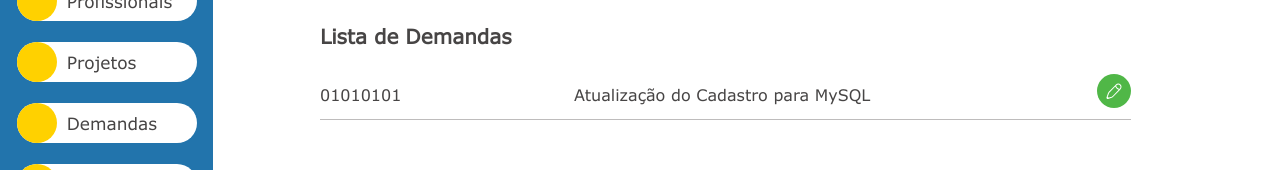
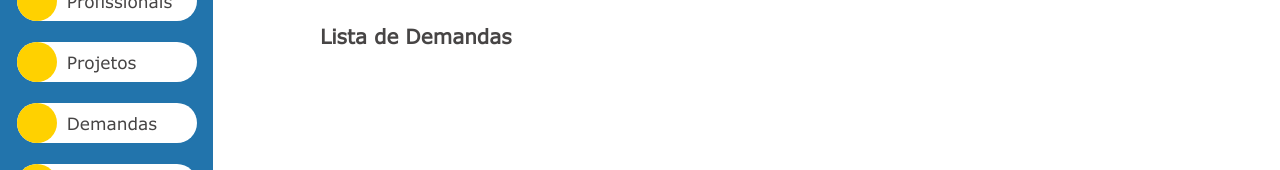
Before and after one commit to Maneasy-CODE/Maneasy-react, a React (Vite) app: page /demandaConsulta in a window 1280 px wide. Shown: the part 330-500 px from the top of the page. Built offline with nearby package versions, Linux system fonts and the light colour scheme; some icons are missing.

Commit message:
components

```diff
--- /dev/null
+++ b/src/components/Demanda_consulta_status/index.tsx
@@ -0,0 +1,14 @@
+import './style.css'
+import imagemEditar from "../../assets/images/btn_editar.svg"
+import { Link } from "react-router-dom";
+
+
+function Demanda_consulta_status() {
+    <ul className="num-demanda">
+        <li>01010101</li>
+        <li className="alinhamento-texto">Atualização do Cadastro para MySQL</li>
+        <Link to={""}><img src={imagemEditar} alt="" /></Link>
+    </ul>
+}
+
+export default Demanda_consulta_status;
--- a/src/pages/DemandaConsulta/index.tsx
+++ b/src/pages/DemandaConsulta/index.tsx
@@ -3,13 +3,14 @@ import "./style.css"
 
 //imagens
 import imagemIconeTitulo from "./../../assets/images/icone_titulo.svg"
-import imagemEditar from "../../assets/images/btn_editar.svg"
 import imagemPesquisar from "./../../assets/images/btn_pesquisar.svg"
 
 //rotas
 import Menu from './../../components/Menu'
 import { Icon } from '@iconify/react';
 import { Link } from "react-router-dom";
+
+import Demanda_consulta_status from "../../components/Demanda_consulta_status";
 
 
 function DemandaConsulta() {
@@ -54,11 +55,7 @@ function DemandaConsulta() {
                         <div className="lista-demandas">
                             <h2>Lista de Demandas</h2>
                             <div className="scroll">
-                                <ul className="num-demanda">
-                                    <li>01010101</li>
-                                    <li className="alinhamento-texto">Atualização do Cadastro para MySQL</li>
-                                    <Link to={""}><img src={imagemEditar} alt=""/></Link>
-                                </ul>
+                                <Demanda_consulta_status/>
                             </div>
 
                         </div>
```
Also changed, not shown: src/components/Demanda_consulta_status/style.css (added).
